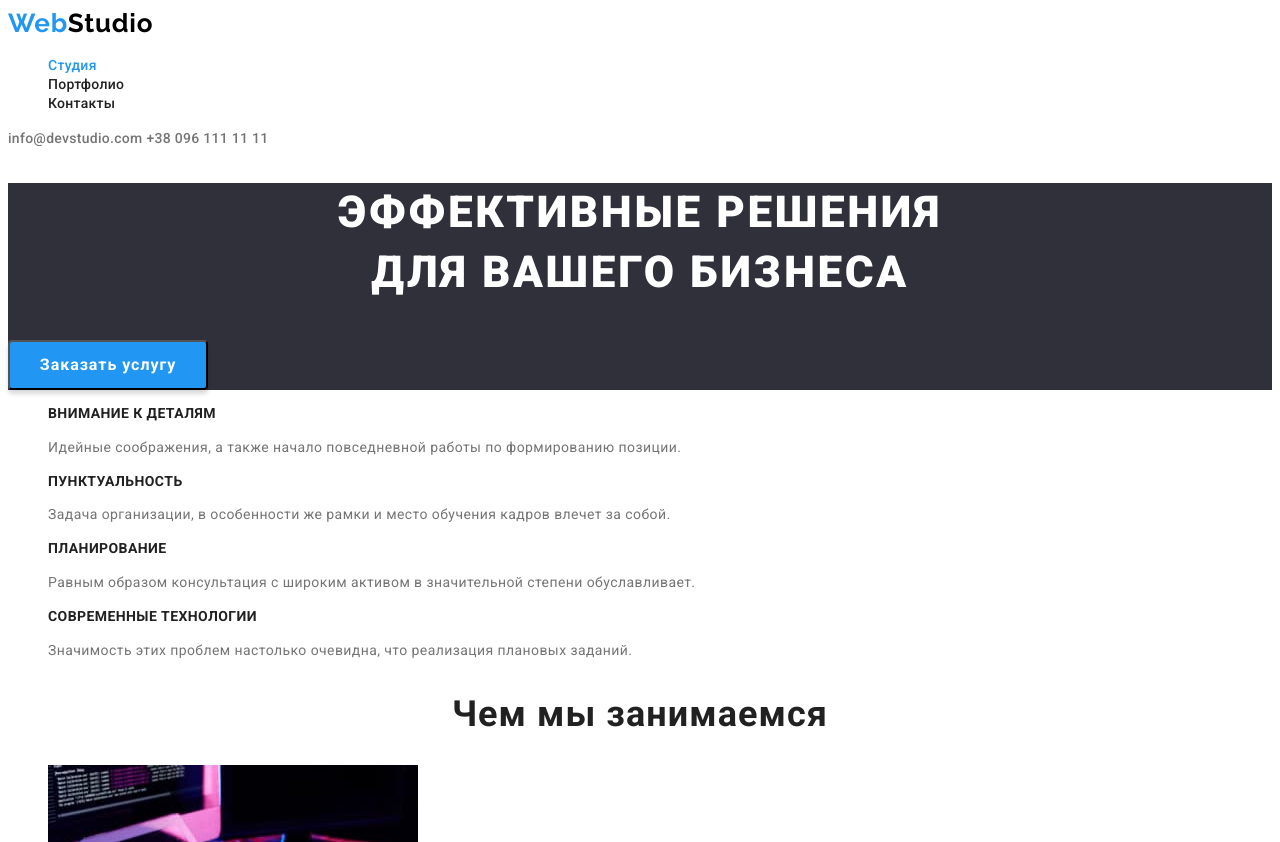
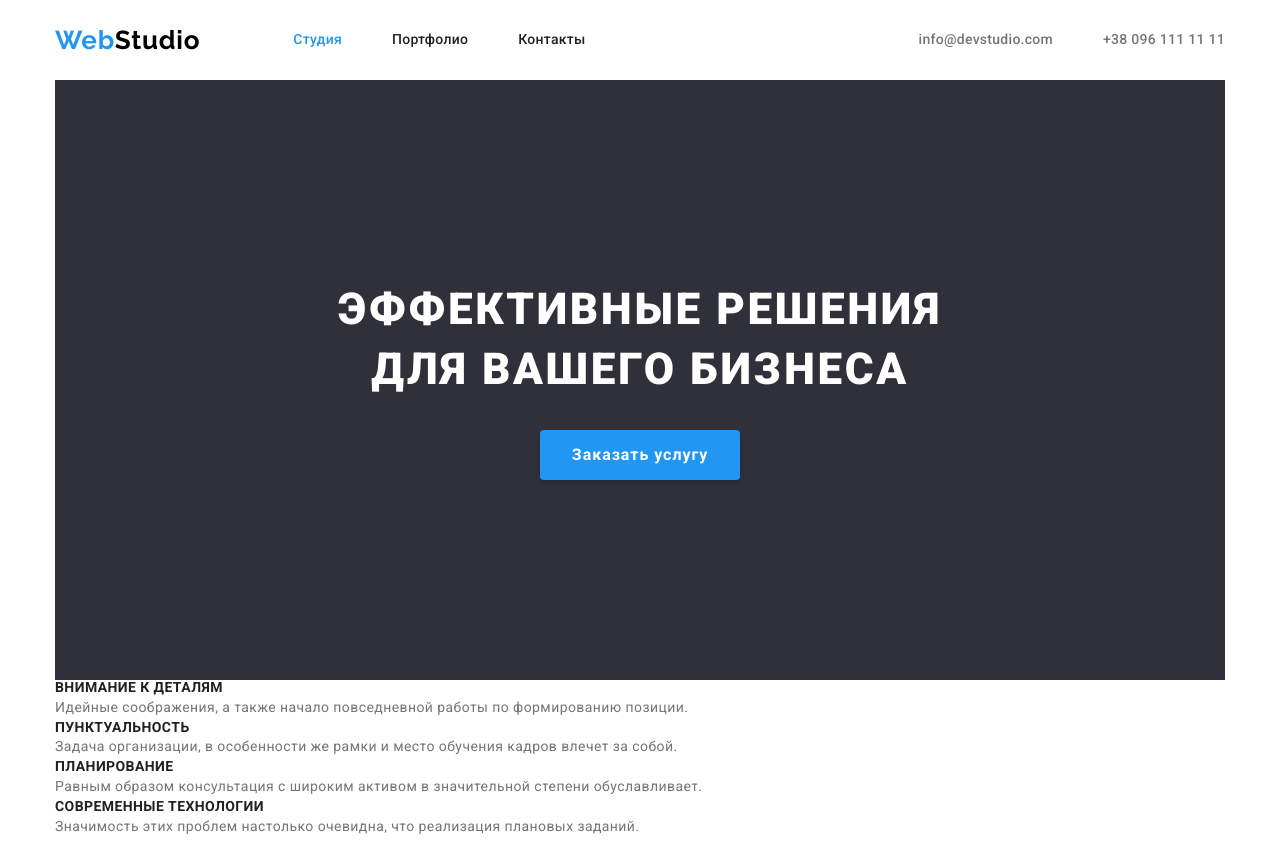
Before and after one commit to mykola436/goit-markup-hw-03, a plain HTML site: page index.html in a window 1280 px wide. Shown: the top 842 px of the page. Drawn offline with nearby package versions, Linux system fonts and the light colour scheme.

Commit message:
add styles to header and hero

```diff
--- a/css/styles.css
+++ b/css/styles.css
@@ -22,8 +22,11 @@ body {
   font-family: "Roboto", sans-serif;
   color: var(--main-color);
 }
-.list {
-  list-style: none;
+.container {
+  width: 1200px;
+  margin: 0 auto;
+  padding-left: 15px;
+  padding-right: 15px;
 }
 .link {
   text-decoration: none;
@@ -38,11 +41,37 @@ body {
   border: 0;
   clip: rect(0 0 0 0);
 }
+h1,
+h2,
+h3,
+h4,
+h5,
+h6,
+p {
+  margin: 0;
+}
+ul,
+ol {
+  list-style: none;
+  margin: 0;
+  padding: 0;
+}
+a {
+  text-decoration: none;
+}
 /* a:visited {
   text-decoration: none;
 } */
 /* --------------------------------------------STUDIO PAGE-------------------------------------- */
 /* -------HEADER---------- */
+.container-header {
+  display: flex;
+  align-items: center;
+}
+.header-nav {
+  display: flex;
+  align-items: center;
+}
 .header-logo {
   font-family: "Raleway", sans-serif;
   font-weight: 700;
@@ -54,7 +83,20 @@ body {
 .web-logo {
   color: var(--logo-color-two);
 }
+
+.site-nav-list {
+  display: flex;
+  margin-left: 93px;
+}
+
+.site-nav-list .item:not(:last-child) {
+  margin-right: 50px;
+}
+
 .header-link {
+  padding: 32px 0;
+  display: block;
+
   font-weight: 500;
   font-size: 14px;
   line-height: 1.14;
@@ -76,6 +118,10 @@ body {
   line-height: 1.14;
   letter-spacing: 0.02em;
   color: var(--contact-header-color);
+  margin-left: auto;
+}
+.link-contacts-header + .link-contacts-header {
+  margin-left: 50px;
 }
 .link-contacts-header:hover {
   color: var(--accent-color-two);
@@ -85,22 +131,25 @@ body {
 }
 /* ------HERO------- */
 .hero {
+  padding-top: 200px;
+  padding-bottom: 200px;
   background-color: var(--background-color);
+  text-align: center;
 }
 .hero-h1 {
+  margin: 0 auto 30px;
+  width: 696px;
   font-weight: 900;
   font-size: 44px;
   line-height: 1.36;
-  text-align: center;
   letter-spacing: 0.06em;
   text-transform: uppercase;
   color: var(--h1-color);
 }
 .hero-btn {
-  width: 200px;
-  height: 50px;
-  left: 700px;
-  top: 430px;
+  padding: 10px 32px;
+  min-width: 200px;
+  min-height: 50px;
   background: var(--btn-color-one);
   font-family: inherit;
   font-weight: 700;
@@ -110,6 +159,7 @@ body {
   letter-spacing: 0.06em;
   box-shadow: 0px 4px 4px rgba(0, 0, 0, 0.15);
   border-radius: 4px;
+  border-style: none;
 }
 .btn:hover {
   background-color: var(--button-accent-bckgrnd);
--- a/index.html
+++ b/index.html
@@ -9,14 +9,18 @@
     <link rel="preconnect" href="https://fonts.gstatic.com" crossorigin>
     <link href="https://fonts.googleapis.com/css2?family=Raleway:wght@700&family=Roboto:wght@400;500;700;900&display=swap"
         rel="stylesheet">
+    <link rel="stylesheet" href="https://cdnjs.cloudflare.com/ajax/libs/modern-normalize/1.1.0/modern-normalize.css"
+        integrity="sha512-Y0MM+V6ymRKN2zStTqzQ227DWhhp4Mzdo6gnlRnuaNCbc+YN/ZH0sBCLTM4M0oSy9c9VKiCvd4Jk44aCLrNS5Q=="
+        crossorigin="anonymous" referrerpolicy="no-referrer" />
     <link rel="stylesheet" href="./css/styles.css" />
 </head>
 <body>
     <!--Шапка документа-->
     <header class="header">
+        <div class="container container-header">
             <nav class="header-nav">
                 <a lang=en class="link header-logo" href="/"> <span class="web-logo">Web</span>Studio</a>
-            <ul class="list">
+                <ul class="list site-nav-list">
                     <li class="item header-item"><a class="link header-link header-link-active" href="./index.html">Студия</a></li>
                     <li class="item header-item"><a class="link header-link" href="./portfolio.html">Портфолио</a></li>
                     <li class="item header-item"><a class="link header-link" href="#contacts">Контакты</a></li>
@@ -24,17 +28,19 @@
             </nav>
             <a class="link link-contacts-header" href="mailto:info@devstudio.com">info@devstudio.com</a>
             <a class="link link-contacts-header" href="tel:+380961111111 ">+38 096 111 11 11</a>
+        </div>
     </header>
     <main class="main">
         <!--Герой-->
-        <div>
+        <div class="container">
             <section class="hero">
-                <h1 class="hero-h1">Эффективные решения <br> для вашего бизнеса</h1>
+                <h1 class="hero-h1">Эффективные решения для вашего бизнеса</h1>
                 <button type="button" class="btn hero-btn">Заказать услугу</button>
             </section>
         </div>
         <!--Преимущества-->
         <section class="advantages">
+            <div class="container">
                 <h2 class="visually-hidden">Наши преимущества</h2>
                 <ul class="list advantages-list">
                     <li class="item advantages-item">
@@ -54,18 +60,22 @@
                         <p class="advantages-paragraph">Значимость этих проблем настолько очевидна, что реализация плановых заданий.</p>
                     </li>
                 </ul>
+            </div>
         </section>
         <!--Чем занимаемся-->
         <section>
+            <div class="container">
                 <h2 class="what-we-do-title">Чем мы занимаемся</h2>
                 <ul class="list what-we-do-list">
                     <li class="item what-we-do-item"><img src="images/1.jpg" alt="код" width="370"></li>
                     <li class="item what-we-do-item"><img src="./images/2.jpg" alt="макет" width="370"></li>
                     <li class="item what-we-do-item"><img src="./images/3.jpg" alt="палитра" width="370"></li>
                 </ul>
+            </div>
         </section>
         <!--Команда-->
         <section class="our-team">
+            <div class="container">
                 <h2 class="our-team-title">Наша команда</h2>
                 <ul class="list our-team-list">
                     <li class="item our-team-item">
@@ -89,16 +99,19 @@
                         <p lang="en" class="our-team-member-profession">UI Designer</p>
                     </li>
                 </ul>
+            </div>
         </section>
     </main>
     <!--Футер-->
     <footer id="contacts" class="footer">
+        <div class="container">
             <a class="link footer-logo" href="/" lang=en><span class="web-logo">Web</span>Studio</a>
             <address class="footer-address">
                 <a class="link link-address-footer" href="https://goo.gl/maps/L61B1R2VTf1F4Kwa7" target="_blank" rel="noopener noreferrer">г. Киев, пр-т Леси Украинки, 26</a>
                 <a class="link link-contacts-footer" href="mailto:info@example.com">info@example.com</a>
                 <a class="link link-contacts-footer" href="tel:+380991111111">+38 099 111 11 11</a>
             </address>
+        </div>
     </footer>
 </body>
 </html>
```
Also changed, not shown: portfolio.html (+13 -3 lines). Lines whose indentation alone changed are shown as unchanged.
